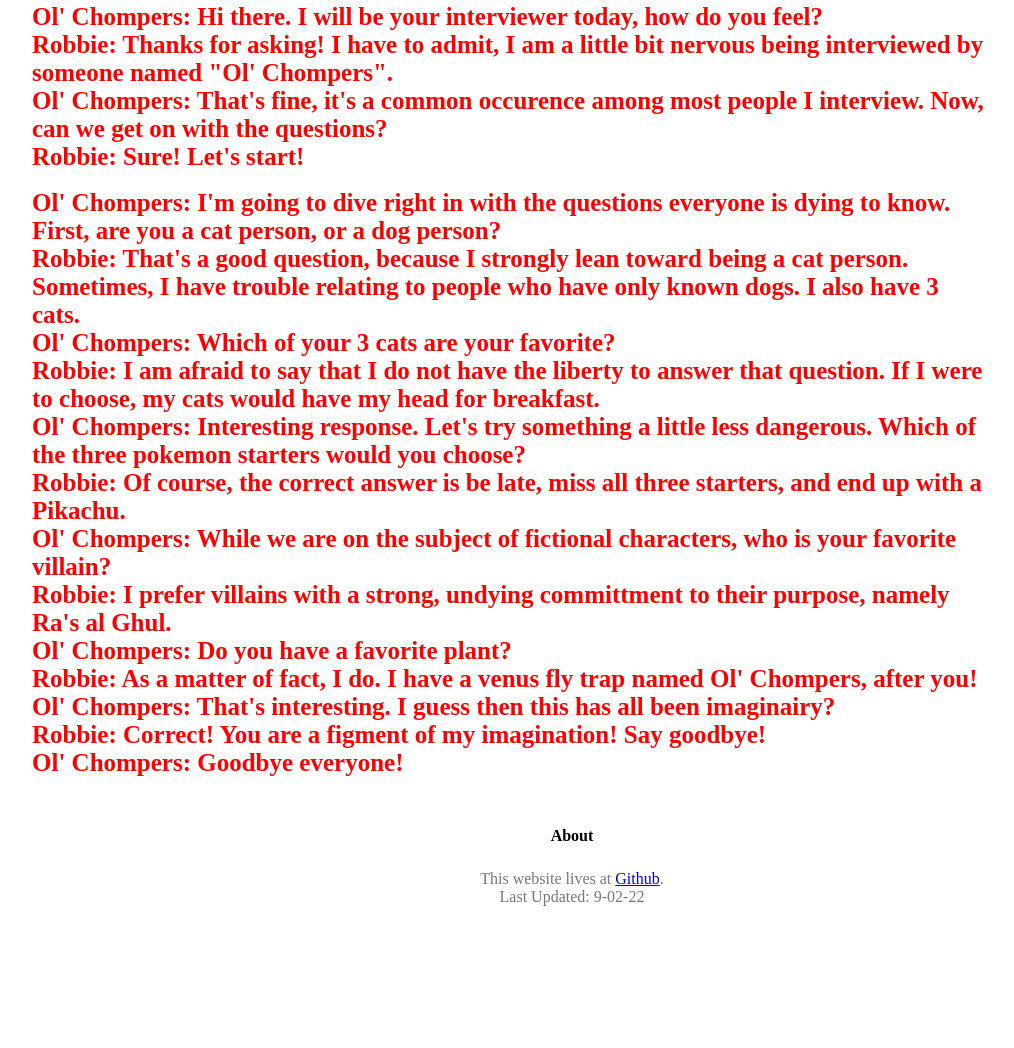
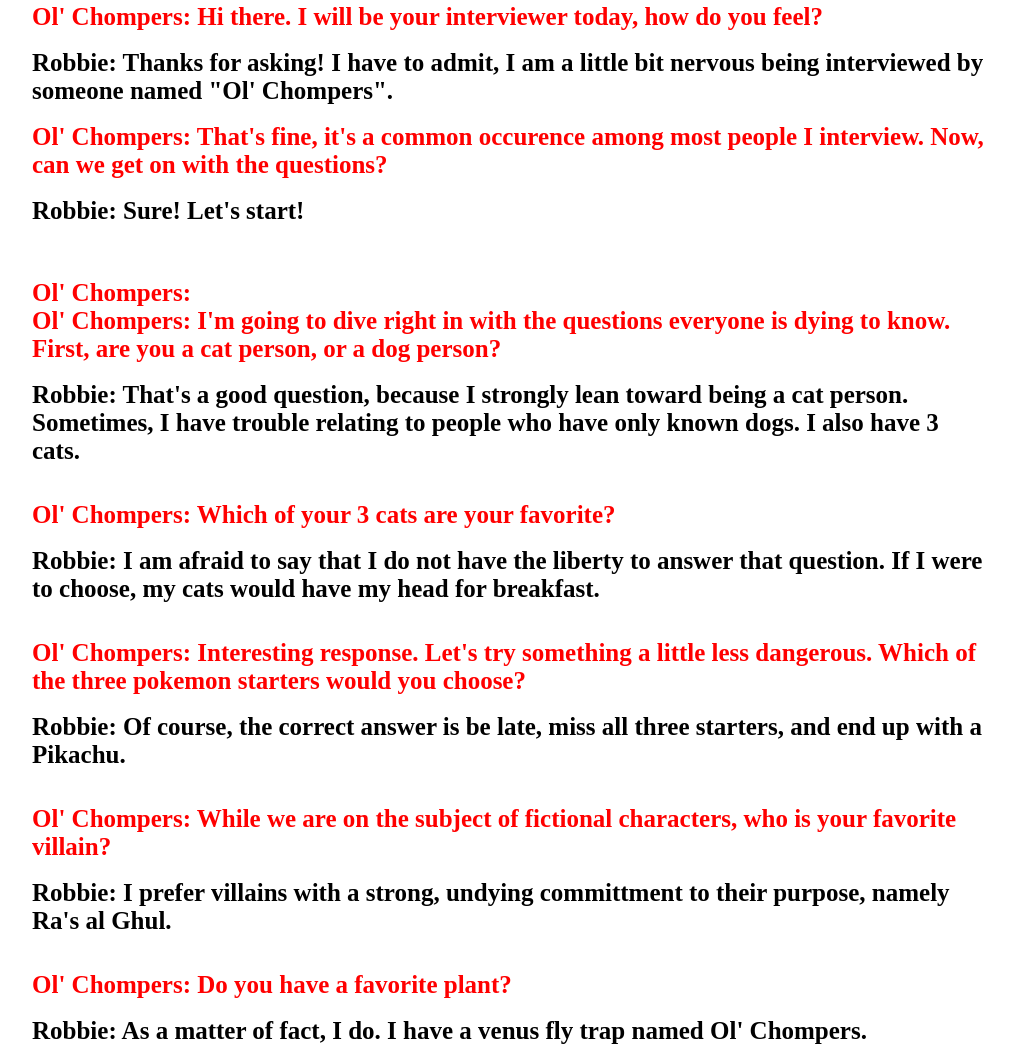
Before and after one commit to spectreseldom/spectreseldom.github.io, a plain HTML site: page about.html in a window 1280 px wide. Shown: the part 923-1971 px from the top of the page, without its empty margins (68-1082 px from the left). Before the commit the page ends 1859 px from the top, so only its background shows below. Drawn offline with Linux system fonts and the light colour scheme.

Commit message:
catching up to date fixed essays

```diff
--- a/about.html
+++ b/about.html
@@ -37,23 +37,26 @@
 
     <section class="interview">
       <br><br><br><br><br><br><br>
-      <p style="color:red;">Ol' Chompers: Hi there. I will be your interviewer today, how do you feel?</p>
-      <p>Robbie: Thanks for asking! I have to admit, I am a little bit nervous being interviewed by someone named "Ol' Chompers".</p>
-      <p style="color:red;">Ol' Chompers: That's fine, it's a common occurence among most people I interview. Now, can we get on with the questions?</p>
-      <p>Robbie: Sure! Let's start!</p><br>
-      <p style="color:red;">Ol' Chompers: I'm going to dive right in with the questions everyone is dying to know. First, are you a cat person, or a dog person?</p>
-      <p>Robbie: That's a good question, because I strongly lean toward being a cat person. Sometimes, I have trouble relating to people who have only known dogs. I also have 3 cats.</p>
-      <p style="color:red;">Ol' Chompers: Which of your 3 cats are your favorite?</p>
-      <p>Robbie: I am afraid to say that I do not have the liberty to answer that question. If I were to choose, my cats would have my head for breakfast.</p>
-      <p style="color:red;">Ol' Chompers: Interesting response. Let's try something a little less dangerous. Which of the three pokemon starters would you choose?</p>
-      <p>Robbie: Of course, the correct answer is be late, miss all three starters, and end up with a Pikachu.</p>
-      <p style="color:red;">Ol' Chompers: While we are on the subject of fictional characters, who is your favorite villain?</p>
-      <p>Robbie: I prefer villains with a strong, undying committment to their purpose, namely Ra's al Ghul.</p>
-      <p style="color:red;">Ol' Chompers: Do you have a favorite plant?</p>
-      <p>Robbie: As a matter of fact, I do. I have a venus fly trap named Ol' Chompers, after you!</p>
-      <p style="color:red;">Ol' Chompers: That's interesting. I guess then this has all been imaginairy?</p>
-      <p>Robbie: Correct! You are a figment of my imagination! Say goodbye!</p>
-      <p style="color:red;">Ol' Chompers: Goodbye everyone!
+      <p style="color:red;">Ol' Chompers: Hi there. I will be your interviewer today, how do you feel?</p><br>
+      <p>Robbie: Thanks for asking! I have to admit, I am a little bit nervous being interviewed by someone named "Ol' Chompers".</p><br>
+      <p style="color:red;">Ol' Chompers: That's fine, it's a common occurence among most people I interview. Now, can we get on with the questions?</p><br>
+      <p>Robbie: Sure! Let's start!</p><br><br><br>
+      <p style="color:red;">Ol' Chompers:
+      <p style="color:red;">Ol' Chompers: I'm going to dive right in with the questions everyone is dying to know. First, are you a cat person, or a dog person?</p><br>
+      <p>Robbie: That's a good question, because I strongly lean toward being a cat person. Sometimes, I have trouble relating to people who have only known dogs. I also have 3 cats.</p><br><br>
+      <p style="color:red;">Ol' Chompers: Which of your 3 cats are your favorite?</p><br>
+      <p>Robbie: I am afraid to say that I do not have the liberty to answer that question. If I were to choose, my cats would have my head for breakfast.</p><br><br>
+      <p style="color:red;">Ol' Chompers: Interesting response. Let's try something a little less dangerous. Which of the three pokemon starters would you choose?</p><br>
+      <p>Robbie: Of course, the correct answer is be late, miss all three starters, and end up with a Pikachu.</p><br><br>
+      <p style="color:red;">Ol' Chompers: While we are on the subject of fictional characters, who is your favorite villain?</p><br>
+      <p>Robbie: I prefer villains with a strong, undying committment to their purpose, namely Ra's al Ghul.</p><br><br>
+      <p style="color:red;">Ol' Chompers: Do you have a favorite plant?</p><br>
+      <p>Robbie: As a matter of fact, I do. I have a venus fly trap named Ol' Chompers.</p><br><br>
+      <p style="color:red;">Ol' Chompers: that's interesting. Do you have anything else to add?</p><br>
+      <p>Robbie: ...</p><br>
+      <p style="color:red;">Ol' Chompers: What are you implying?</p><br>
+      <p>Robbie: ...</p><br>
+      <p style="color:red;">Ol' Chompers: This isn't the end of Ol' Chompers!</p><br>
 
       </p>
     </section>
--- a/styles.css
+++ b/styles.css
@@ -81,6 +81,7 @@ nav img {
     color: red;
 }
 .interview p{
+    color: black;
     font-size: 25px;
     font-weight: 600;
 }
```
